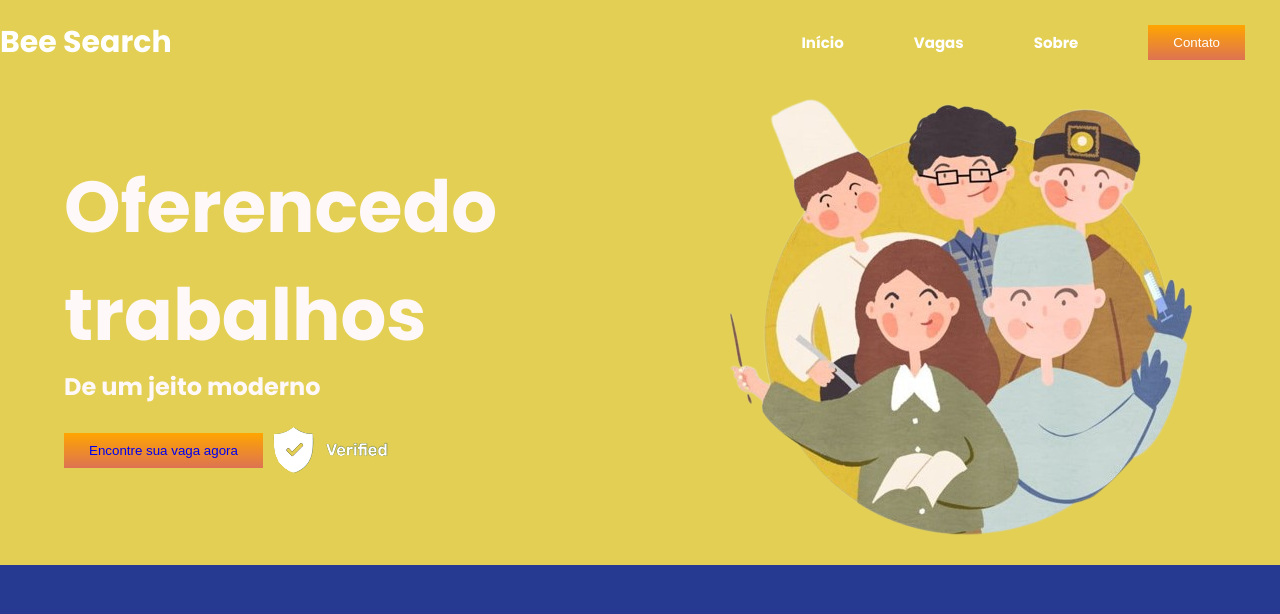
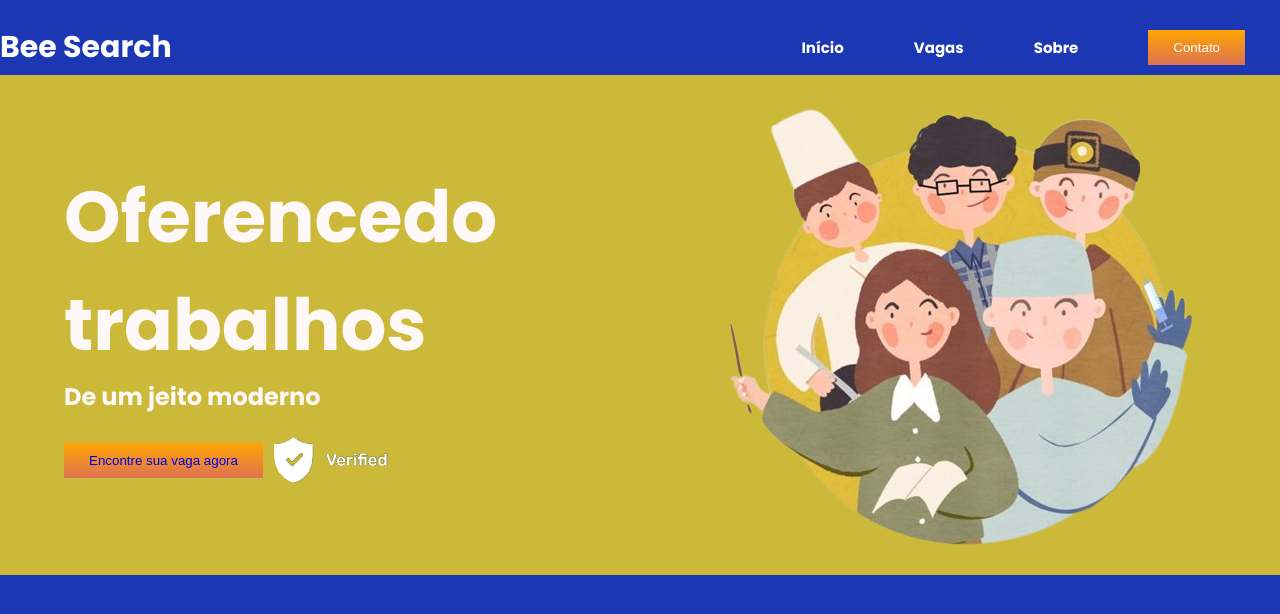
Before and after one commit to beelhinha/ProjetoIntegrador2, a plain HTML site: page index.html in a window 1280 px wide. Drawn offline with Linux system fonts and the light colour scheme.

Commit message:
mudanças na cor do header

```diff
--- a/styles.css
+++ b/styles.css
@@ -10,12 +10,12 @@
 
 body {
     font-family: "Poppins", sans-serif;
-    background:  #273a92;
+    background:  #1b37b4;
 }
 
 :root {
-    --amarelo: #e2cf53;
-    --blue: blue;
+    --amarelo: #ccb839;
+    --blue:#1b37b4;
     --orange: orange;
     --degrade-btn: linear-gradient(orange, rgb(221, 115, 82));
     --color-p: #3a2828;
@@ -23,7 +23,7 @@ body {
 }
 
 .background-verde {
-    background: var(--amarelo);
+    background: var(--azul);
     background-size: cover;
 }
 
@@ -35,7 +35,7 @@ body {
 
 .btn-gradient {
     padding: 10px 25px;
-    color: white;
+    color: rgb(255, 255, 255);
     border: none;
     cursor: pointer;
     background-image: var(--degrade-btn);
@@ -45,7 +45,7 @@ nav {
     display: flex;
     justify-content: space-between;
     align-items: center;
-    padding: 20px 0;
+    padding: 25px 0;
 }
 
 .logo a {
```
